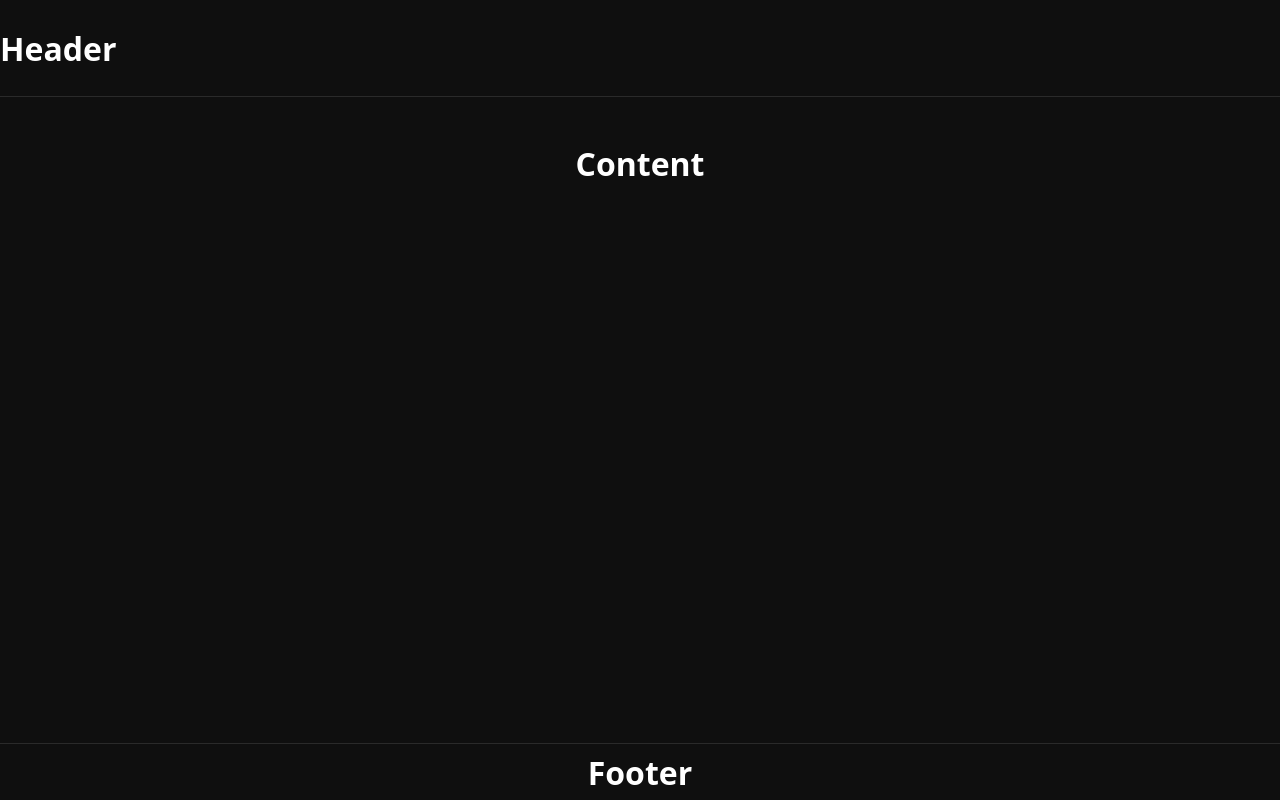
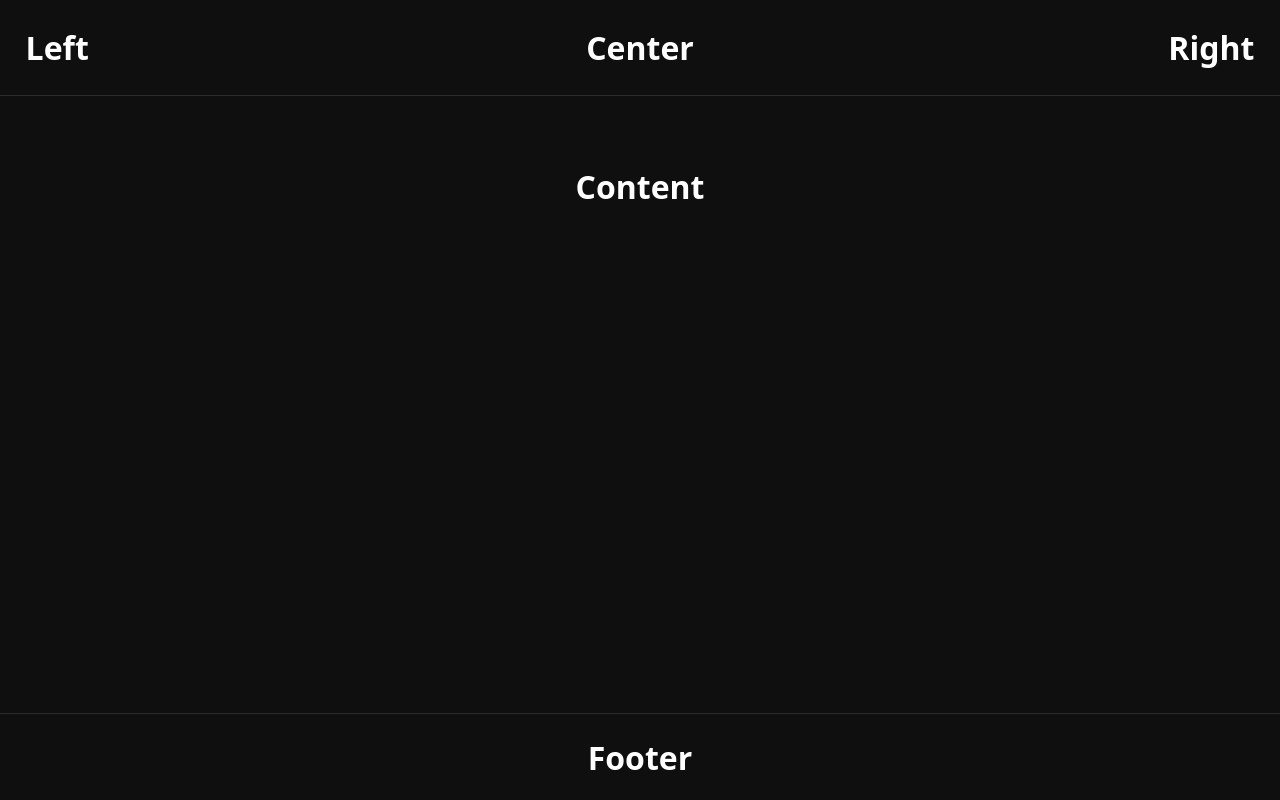
Before and after one commit to HeldyisAE/Proyecto3-F1Sidetrack, a React (Vite) app: page / in a window 1280 px wide. Built offline with nearby package versions, Linux system fonts and the light colour scheme.

Commit message:
Organiza la estructura visual del display en pantalla

```diff
--- a/src/App.css
+++ /dev/null
@@ -1,184 +0,0 @@
-.counter {
-  font-size: 16px;
-  padding: 5px 10px;
-  border-radius: 5px;
-  color: var(--accent);
-  background: var(--accent-bg);
-  border: 2px solid transparent;
-  transition: border-color 0.3s;
-  margin-bottom: 24px;
-
-  &:hover {
-    border-color: var(--accent-border);
-  }
-  &:focus-visible {
-    outline: 2px solid var(--accent);
-    outline-offset: 2px;
-  }
-}
-
-.hero {
-  position: relative;
-
-  .base,
-  .framework,
-  .vite {
-    inset-inline: 0;
-    margin: 0 auto;
-  }
-
-  .base {
-    width: 170px;
-    position: relative;
-    z-index: 0;
-  }
-
-  .framework,
-  .vite {
-    position: absolute;
-  }
-
-  .framework {
-    z-index: 1;
-    top: 34px;
-    height: 28px;
-    transform: perspective(2000px) rotateZ(300deg) rotateX(44deg) rotateY(39deg)
-      scale(1.4);
-  }
-
-  .vite {
-    z-index: 0;
-    top: 107px;
-    height: 26px;
-    width: auto;
-    transform: perspective(2000px) rotateZ(300deg) rotateX(40deg) rotateY(39deg)
-      scale(0.8);
-  }
-}
-
-#center {
-  display: flex;
-  flex-direction: column;
-  gap: 25px;
-  place-content: center;
-  place-items: center;
-  flex-grow: 1;
-
-  @media (max-width: 1024px) {
-    padding: 32px 20px 24px;
-    gap: 18px;
-  }
-}
-
-#next-steps {
-  display: flex;
-  border-top: 1px solid var(--border);
-  text-align: left;
-
-  & > div {
-    flex: 1 1 0;
-    padding: 32px;
-    @media (max-width: 1024px) {
-      padding: 24px 20px;
-    }
-  }
-
-  .icon {
-    margin-bottom: 16px;
-    width: 22px;
-    height: 22px;
-  }
-
-  @media (max-width: 1024px) {
-    flex-direction: column;
-    text-align: center;
-  }
-}
-
-#docs {
-  border-right: 1px solid var(--border);
-
-  @media (max-width: 1024px) {
-    border-right: none;
-    border-bottom: 1px solid var(--border);
-  }
-}
-
-#next-steps ul {
-  list-style: none;
-  padding: 0;
-  display: flex;
-  gap: 8px;
-  margin: 32px 0 0;
-
-  .logo {
-    height: 18px;
-  }
-
-  a {
-    color: var(--text-h);
-    font-size: 16px;
-    border-radius: 6px;
-    background: var(--social-bg);
-    display: flex;
-    padding: 6px 12px;
-    align-items: center;
-    gap: 8px;
-    text-decoration: none;
-    transition: box-shadow 0.3s;
-
-    &:hover {
-      box-shadow: var(--shadow);
-    }
-    .button-icon {
-      height: 18px;
-      width: 18px;
-    }
-  }
-
-  @media (max-width: 1024px) {
-    margin-top: 20px;
-    flex-wrap: wrap;
-    justify-content: center;
-
-    li {
-      flex: 1 1 calc(50% - 8px);
-    }
-
-    a {
-      width: 100%;
-      justify-content: center;
-      box-sizing: border-box;
-    }
-  }
-}
-
-#spacer {
-  height: 88px;
-  border-top: 1px solid var(--border);
-  @media (max-width: 1024px) {
-    height: 48px;
-  }
-}
-
-.ticks {
-  position: relative;
-  width: 100%;
-
-  &::before,
-  &::after {
-    content: '';
-    position: absolute;
-    top: -4.5px;
-    border: 5px solid transparent;
-  }
-
-  &::before {
-    left: 0;
-    border-left-color: var(--border);
-  }
-  &::after {
-    right: 0;
-    border-right-color: var(--border);
-  }
-}
--- a/src/App.jsx
+++ b/src/App.jsx
@@ -1,6 +1,5 @@
 import { Routes, Route } from "react-router-dom";
 import Home from "./pages/Home";
-import './App.css'
 
 function App() {
 
--- /dev/null
+++ b/src/components/Header.jsx
@@ -0,0 +1,20 @@
+import '../styles/Header.css'
+
+function Header() {
+
+    return(
+        <div className="header">
+            <div className="left">
+                <h1>Left</h1>
+            </div>
+            <div className="center">
+                <h1>Center</h1>
+            </div>
+            <div className="right">
+                <h1>Right</h1>
+            </div>
+        </div>
+    )
+};
+
+export default Header;
--- a/src/index.css
+++ b/src/index.css
@@ -60,3 +60,7 @@ body {
   display: flex;
   flex-direction: column;
 }
+
+* {
+  box-sizing: border-box;
+}
--- a/src/pages/Home.jsx
+++ b/src/pages/Home.jsx
@@ -1,14 +1,18 @@
 import '../styles/Home.css'
+
+import Header from '../components/Header';
 
 function Home() {
 
     return (
         <div className="home">
             <div className="top">
-                <h1>Header</h1>
+                <Header />
             </div>
             <div className="mid">
-                <h1>Content</h1>
+                <div className='content-container'>
+                    <h1>Content</h1>
+                </div>
             </div>
             <div className="bottom">
                 <h1>Footer</h1>
--- /dev/null
+++ b/src/styles/Header.css
@@ -0,0 +1,28 @@
+.header {
+    width: 100%;
+    display: grid;
+    grid-template-columns: 1fr 2fr 1fr;
+    padding-inline: 2vw;
+    display: grid;
+    grid-template-columns: 1fr 2fr 1fr;
+    align-items: center;
+    box-sizing: border-box;
+}
+
+.left {
+    display: flex;
+    justify-content: flex-start;
+    align-items: center;
+}
+
+.center {
+    display: flex;
+    justify-content: center;
+    align-items: center;
+}
+
+.right {
+    display: flex;
+    justify-content: flex-end;
+    align-items: center;
+}
--- a/src/styles/Home.css
+++ b/src/styles/Home.css
@@ -17,6 +17,7 @@
 
 .mid {
     width: 100%;
+    min-width: 0;
     flex: 1;
     display: flex;
     align-items: center;
@@ -24,10 +25,22 @@
     padding: 24px;
     box-sizing: border-box;
     gap: 24px;
+    overflow-x: hidden;
+}
+
+.content-container {
+    width: 100%;
+    max-width: 1400px;
+    display: flex;
+    align-items: center;
+    flex-direction: column;
+    box-sizing: border-box;
+    padding: 24px;
+    gap: 24px;
 }
 
 .bottom {
-    height: 7vh;
+    min-height: 7vh;
     display: flex;
     align-items: center;
     justify-content: center;
```
